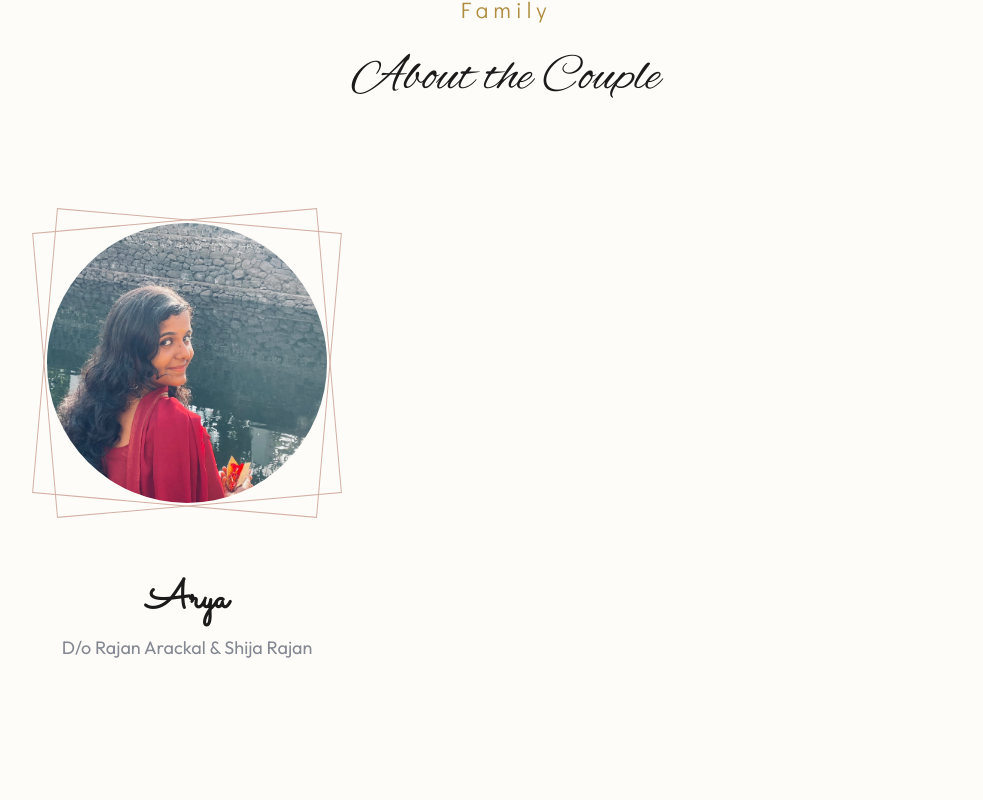
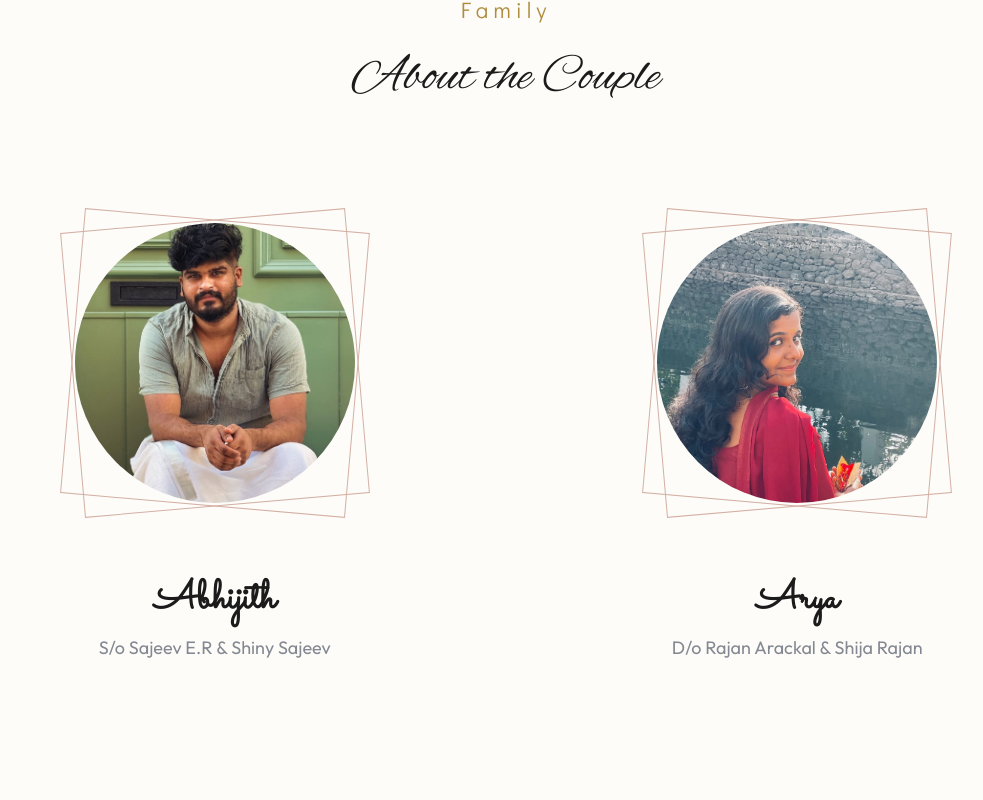
Before and after one commit to midhulsasikumar-an/Wedding-Online-Invitation, a React (Vite) app: page / in a window 1280 px wide. Shown: the part 920-1720 px from the top of the page, without its empty margins (134-1117 px from the left). Built offline with nearby package versions, Linux system fonts and the light colour scheme; a web font is replaced by a local one.

Commit message:
Fix Family profile group alignment - increase CSS specificity for grid layout

```diff
--- a/src/components/FamilySection.css
+++ b/src/components/FamilySection.css
@@ -130,7 +130,7 @@
 }
 
 @media (min-width: 769px) {
-  .couple-container {
+  .family-section .couple-container {
     display: grid;
     grid-template-columns: repeat(2, 1fr);
     gap: clamp(3rem, 6vw, 5rem);
@@ -138,16 +138,16 @@
     align-items: start;
   }
 
-  .person {
+  .family-section .person {
     max-width: 450px;
     width: 100%;
   }
 
-  .person:first-child {
+  .family-section .person:first-child {
     order: 2;
   }
 
-  .person:last-child {
+  .family-section .person:last-child {
     order: 1;
   }
 }
```
